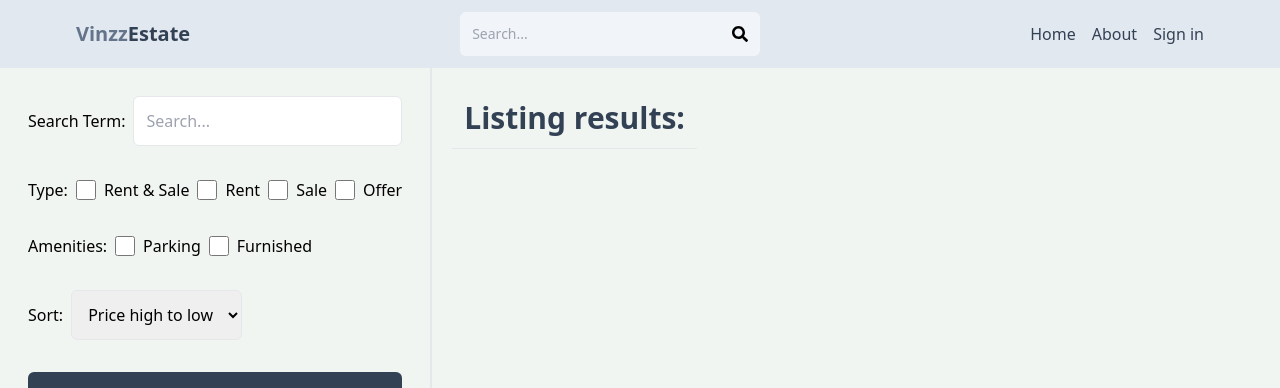
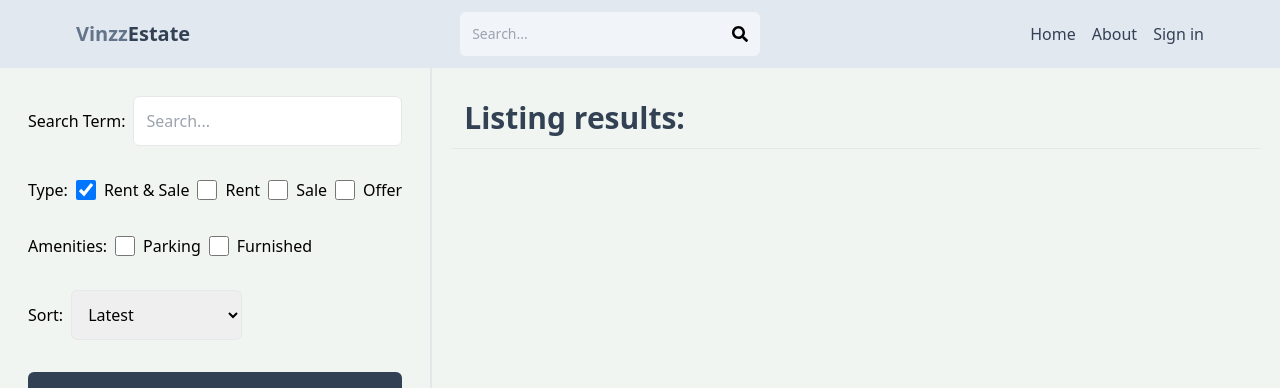
Before and after one commit to Vinzz34/mern-real-estate-app, a React (Vite) app in the folder client/: page /search in a window 1280 px wide. Shown: the top 388 px of the page. Built offline with nearby package versions, Linux system fonts and the light colour scheme; no server answers.

Commit message:
added filtering functionality

```diff
--- a/client/src/components/Header.jsx
+++ b/client/src/components/Header.jsx
@@ -27,7 +27,7 @@ const Header = () => {
     if (searchTermUrl) {
       setSearchTerm(searchTermUrl);
     }
-  }, []);
+  }, [window.location.search]);
 
   return (
     <header className="bg-slate-200">
--- a/client/src/pages/Search.jsx
+++ b/client/src/pages/Search.jsx
@@ -1,7 +1,100 @@
+import { useEffect, useState } from "react";
+import { useNavigate } from "react-router-dom";
+
 const Search = () => {
+  const navigate = useNavigate();
+
+  const [filter, setFilter] = useState({
+    searchTerm: "",
+    type: "all",
+    offer: false,
+    parking: false,
+    furnished: false,
+    sort: "createdAt",
+    order: "desc",
+  });
+
+  const handleChange = (e) => {
+    if (e.target.id === "searchTerm") {
+      setFilter({ ...filter, searchTerm: e.target.value });
+    }
+
+    if (
+      e.target.id === "all" ||
+      e.target.id === "rent" ||
+      e.target.id === "sell"
+    ) {
+      setFilter({ ...filter, type: e.target.id });
+    }
+
+    if (
+      e.target.id === "offer" ||
+      e.target.id === "parking" ||
+      e.target.id === "furnished"
+    ) {
+      setFilter({ ...filter, [e.target.id]: e.target.checked });
+    }
+
+    if (e.target.id === "sort_order") {
+      const sort = e.target.value.split("_")[0];
+      const order = e.target.value.split("_")[1];
+
+      setFilter({ ...filter, sort, order });
+    }
+  };
+
+  const handleSubmit = (e) => {
+    e.preventDefault();
+
+    const urlParams = new URLSearchParams();
+    urlParams.set("searchTerm", filter.searchTerm);
+    urlParams.set("type", filter.type);
+    urlParams.set("offer", filter.offer);
+    urlParams.set("parking", filter.parking);
+    urlParams.set("furnished", filter.furnished);
+    urlParams.set("sort", filter.sort);
+    urlParams.set("order", filter.order);
+
+    navigate(`/search/?${urlParams.toString()}`);
+  };
+
+  useEffect(() => {
+    const urlParams = new URLSearchParams(window.location.search);
+    const searchTermFromUrl = urlParams.get("searchTerm");
+    const typeFromUrl = urlParams.get("type");
+    const offerFromUrl = urlParams.get("offer");
+    const parkingFromUrl = urlParams.get("parking");
+    const furnishedFromUrl = urlParams.get("furnished");
+    const sortFromUrl = urlParams.get("sort");
+    const orderFromUrl = urlParams.get("order");
+
+    if (
+      searchTermFromUrl ||
+      typeFromUrl ||
+      offerFromUrl ||
+      parkingFromUrl ||
+      furnishedFromUrl ||
+      sortFromUrl ||
+      orderFromUrl
+    ) {
+      setFilter({
+        searchTerm: searchTermFromUrl || "",
+        type: typeFromUrl || "all",
+        offer: offerFromUrl === "true" ? true : false,
+        parking: parkingFromUrl === "true" ? true : false,
+        furnished: furnishedFromUrl === "true" ? true : false,
+        sort: sortFromUrl || "createdAt",
+        order: orderFromUrl || "desc",
+      });
+    }
+  }, [window.location.search]);
+
   return (
-    <div className="flex flex-col sm:flex-row">
-      <form className="flex flex-col gap-8 p-7 border-b-2 sm:border-r-2 sm:min-h-screen">
+    <div className="flex flex-col md:flex-row">
+      <form
+        onSubmit={handleSubmit}
+        className="flex flex-col gap-8 p-7 border-b-2 md:border-r-2 md:min-h-screen flex-2"
+      >
         <div className="flex items-center gap-2">
           <label className="whitespace-nowrap" htmlFor="search">
             Search Term:
@@ -10,53 +103,96 @@ const Search = () => {
             className="p-3 rounded-md border w-full"
             type="text"
             placeholder="Search..."
-            id="search"
+            id="searchTerm"
+            value={filter.searchTerm}
+            onChange={handleChange}
           />
         </div>
         <div className="flex flex-wrap items-center gap-2">
           <label>Type:</label>
           <div className="flex items-center gap-2">
-            <input className="w-5 h-5" type="checkbox" id="all" />
+            <input
+              className="w-5 h-5"
+              type="checkbox"
+              id="all"
+              checked={filter.type === "all"}
+              onChange={handleChange}
+            />
             <label htmlFor="all">Rent & Sale</label>
           </div>
           <div className="flex items-center gap-2">
-            <input className="w-5 h-5" type="checkbox" id="rent" />
+            <input
+              className="w-5 h-5"
+              type="checkbox"
+              id="rent"
+              checked={filter.type === "rent"}
+              onChange={handleChange}
+            />
             <label htmlFor="rent">Rent</label>
           </div>
           <div className="flex items-center gap-2">
-            <input className="w-5 h-5" type="checkbox" id="sell" />
+            <input
+              className="w-5 h-5"
+              type="checkbox"
+              id="sell"
+              checked={filter.type === "sell"}
+              onChange={handleChange}
+            />
             <label htmlFor="sell">Sale</label>
           </div>
           <div className="flex items-center gap-2">
-            <input className="w-5 h-5" type="checkbox" id="offer" />
+            <input
+              className="w-5 h-5"
+              type="checkbox"
+              id="offer"
+              checked={filter.offer}
+              onChange={handleChange}
+            />
             <label htmlFor="offer">Offer</label>
           </div>
         </div>
         <div className="flex flex-wrap items-center gap-2">
           <label>Amenities:</label>
           <div className="flex items-center gap-2">
-            <input className="w-5 h-5" type="checkbox" id="parking" />
+            <input
+              className="w-5 h-5"
+              type="checkbox"
+              id="parking"
+              checked={filter.parking}
+              onChange={handleChange}
+            />
             <label htmlFor="parking">Parking</label>
           </div>
           <div className="flex items-center gap-2">
-            <input className="w-5 h-5" type="checkbox" id="furnished" />
+            <input
+              className="w-5 h-5"
+              type="checkbox"
+              id="furnished"
+              checked={filter.furnished}
+              onChange={handleChange}
+            />
             <label htmlFor="furnished">Furnished</label>
           </div>
         </div>
         <div className="flex items-center gap-2">
           <label htmlFor="sort_order">Sort: </label>
-          <select className="p-3 rounded-md border" id="sort_order">
-            <option>Price high to low</option>
-            <option>Price low to high</option>
-            <option>Latest</option>
-            <option>Oldest</option>
+          <select
+            className="p-3 rounded-md border"
+            id="sort_order"
+            onChange={handleChange}
+            value={`${filter.sort}_${filter.order}`}
+          >
+            <option value="regularPrice_desc">Price high to low</option>
+            <option value="regularPrice_asc">Price low to high</option>
+            <option value="createdAt_desc">Latest</option>
+            <option value="createdAt_asc">Oldest</option>
           </select>
         </div>
         <button className="p-3 text-white bg-slate-700 rounded-md uppercase hover:opacity-95">
           search
         </button>
       </form>
-      <div className="m-5">
+      <div className="m-5 flex-1">
         <h2 className="text-3xl font-semibold text-slate-700 border-b p-3">
           Listing results:
         </h2>
```
